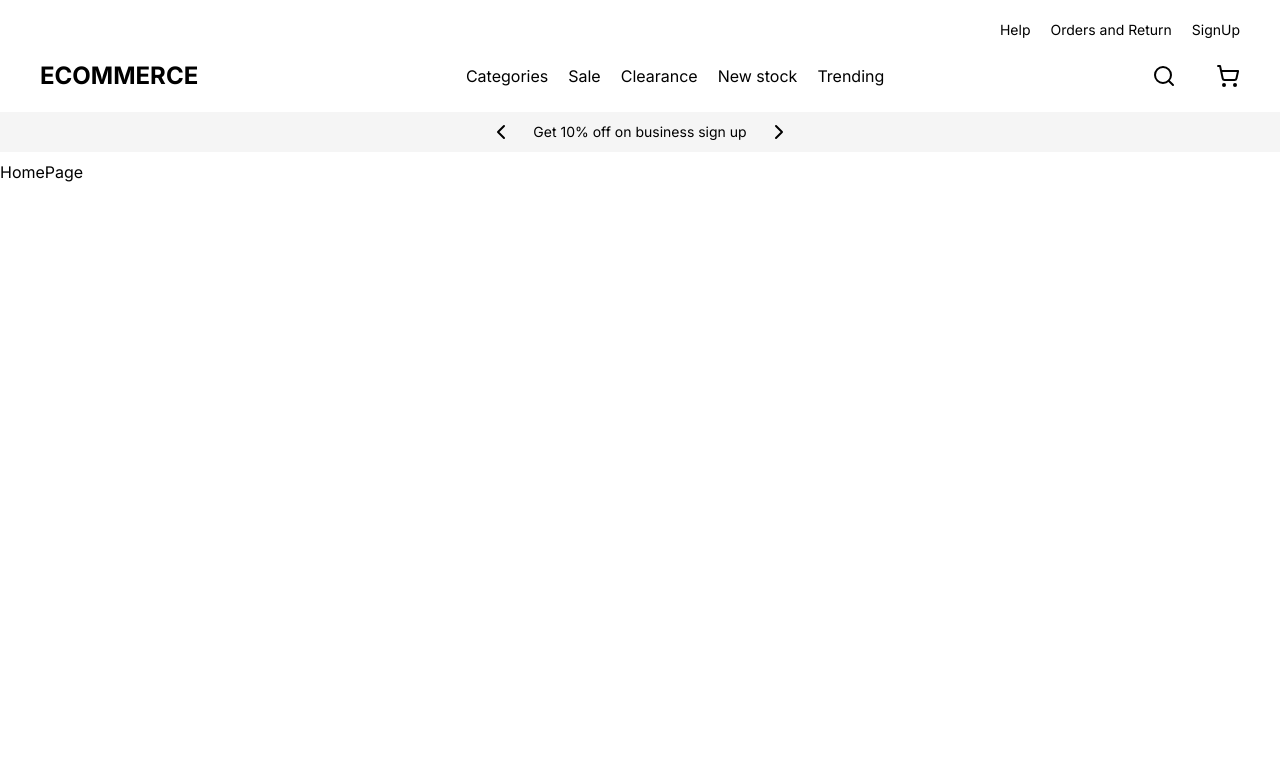
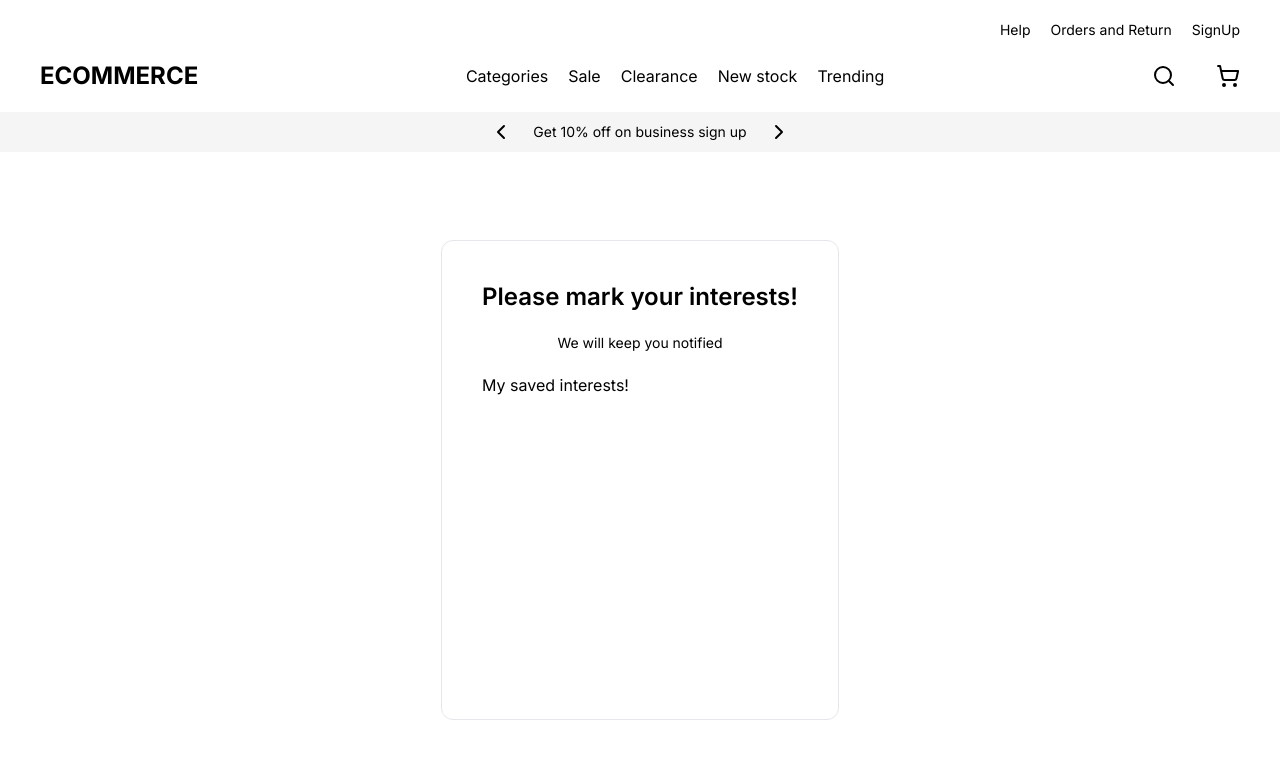
Before and after one commit to devMukulSingh/roc8Assignment, a Next.js app: page / in a window 1280 px wide. Shown: the top 758 px of the page. Built offline with nearby package versions, Linux system fonts and the light colour scheme.

Commit message:
added homepage ui

```diff
--- /dev/null
+++ b/app/(home)/components/Categories.tsx
@@ -0,0 +1,22 @@
+'use client'
+
+const Categories = () => {
+    return (
+        <div className="w-full h-[calc(100vh-10rem)] flex items-center justify-center ">
+            <div className="border h-[30rem] py-10 px-10 rounded-xl flex flex-col gap-5">
+                <h1 className="text-center text-2xl font-semibold">
+                    Please mark your interests!
+                </h1>
+                <h1 className="text-center text-sm">
+                    We will keep you notified
+                </h1>
+                <h1 className="">
+                    My saved interests!
+                </h1>
+
+            </div>
+        </div>
+    )
+}
+
+export default Categories
--- a/app/(home)/page.tsx
+++ b/app/(home)/page.tsx
@@ -1,8 +1,11 @@
 import React from 'react'
+import Categories from './components/Categories'
 
 const HomePage = () => {
   return (
-    <div>HomePage</div>
+    <>
+      <Categories/>
+    </>
   )
 }
 
```
